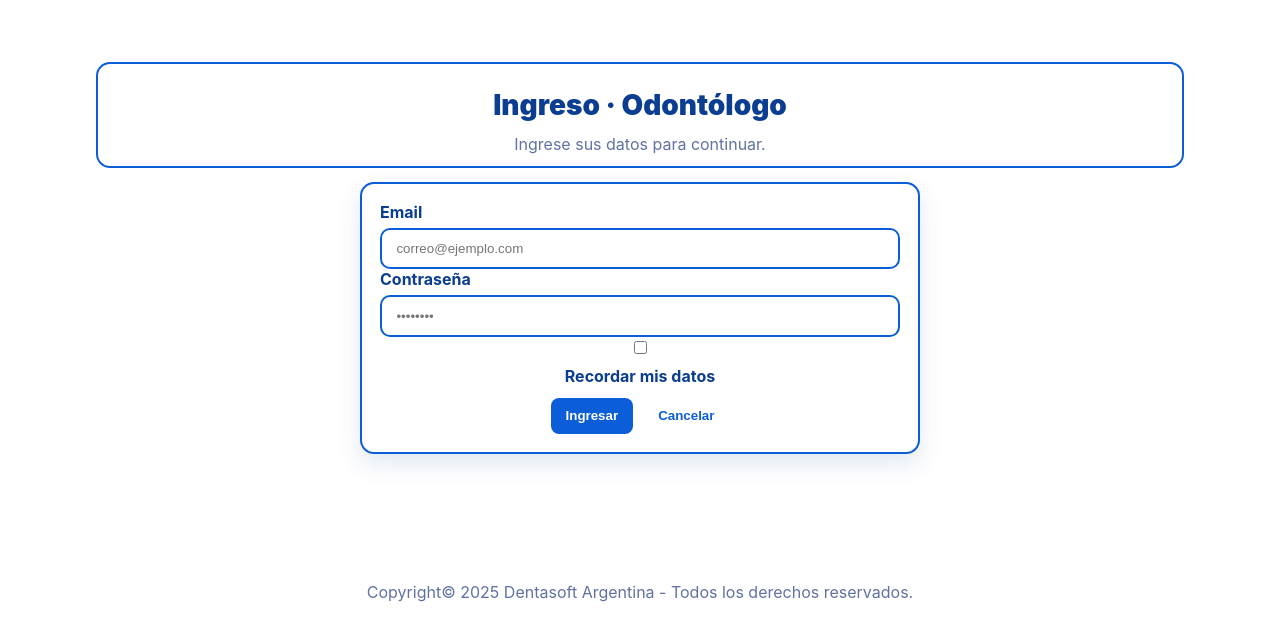
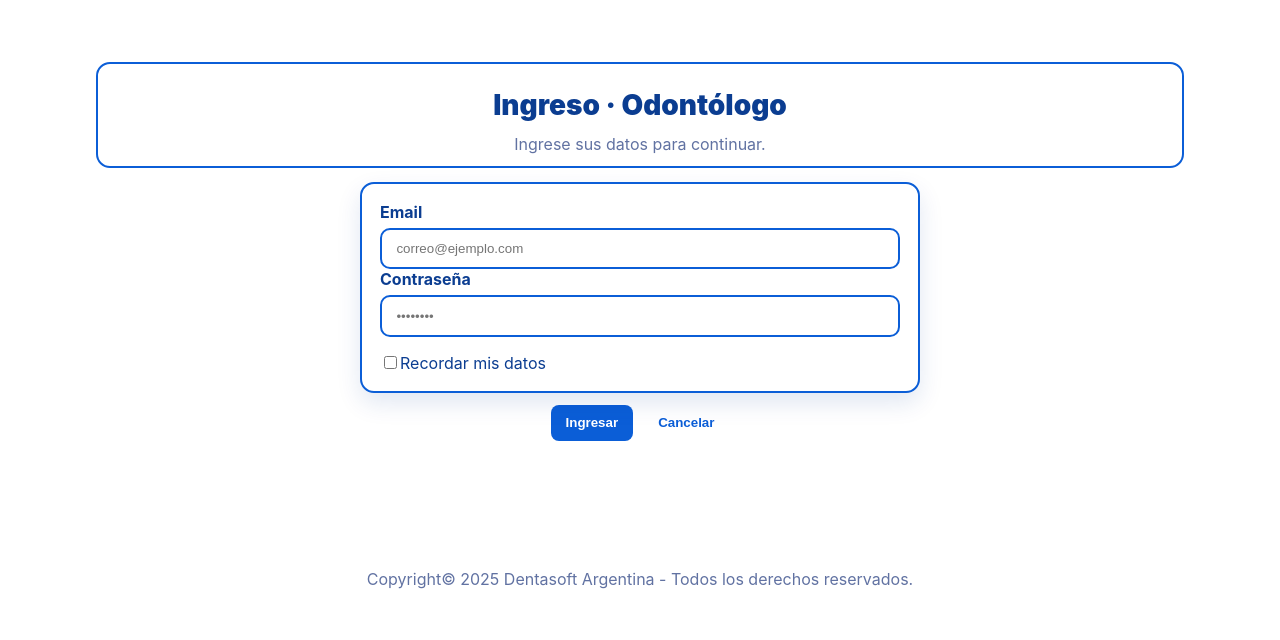
Before and after one commit to equipoirso/DentaSoft, a plain HTML site: page public/odontologo-login.html in a window 1280 px wide. Shown: the part 66-706 px from the top of the page. Drawn offline with Linux system fonts and the light colour scheme.

Commit message:
Alineado del checkbox en recordar mis datos

```diff
--- a/public/odontologo-login.html
+++ b/public/odontologo-login.html
@@ -28,7 +28,10 @@
     <label>Contraseña
       <input id="password" type="password" placeholder="••••••••" autocomplete="current-password"/>
     </label>
-    <label class="row checkline" style="justify-content:flex-start"><input id="remember" type="checkbox"/> <span>Recordar mis datos</span></label>
+    <p></p>
+    <input type="checkbox" id="remember" name="remember">Recordar mis datos</div>
+      <!-- <label for="remember">Recordar mis datos</label> -->
+    <!-- <label class="row checkline" style="justify-content:flex-start"><input id="remember" type="checkbox"/> <span>Recordar mis datos</span></label> -->
     <div class="space"></div>
     <div class="row" style="justify-content:center;gap:10px">
       <button class="btn" id="btn-login">Ingresar</button>
```
Also changed, not shown: public/secretaria-login.html (+4 -1 lines), public/secretaria-turnos.html (+2 -0 lines).
